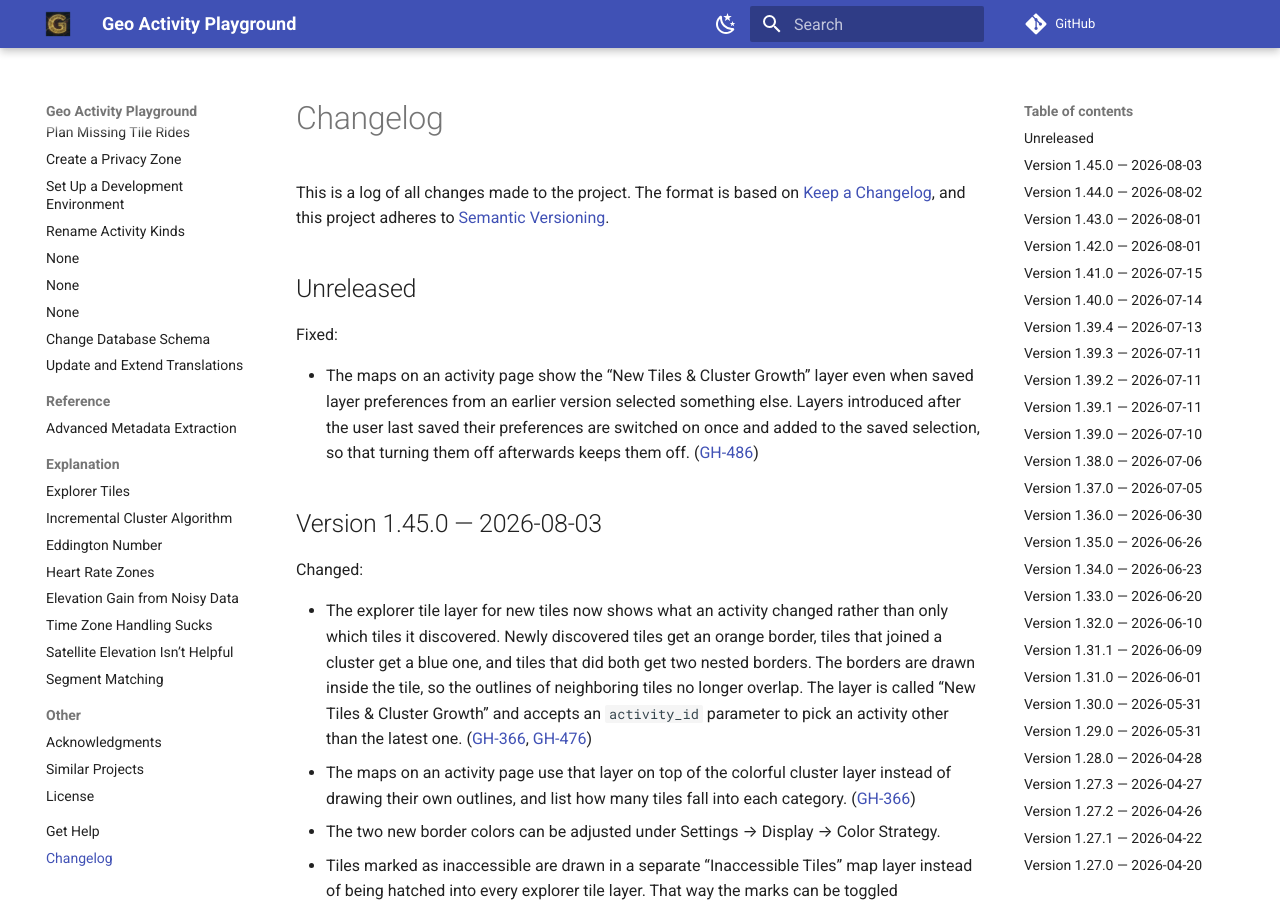
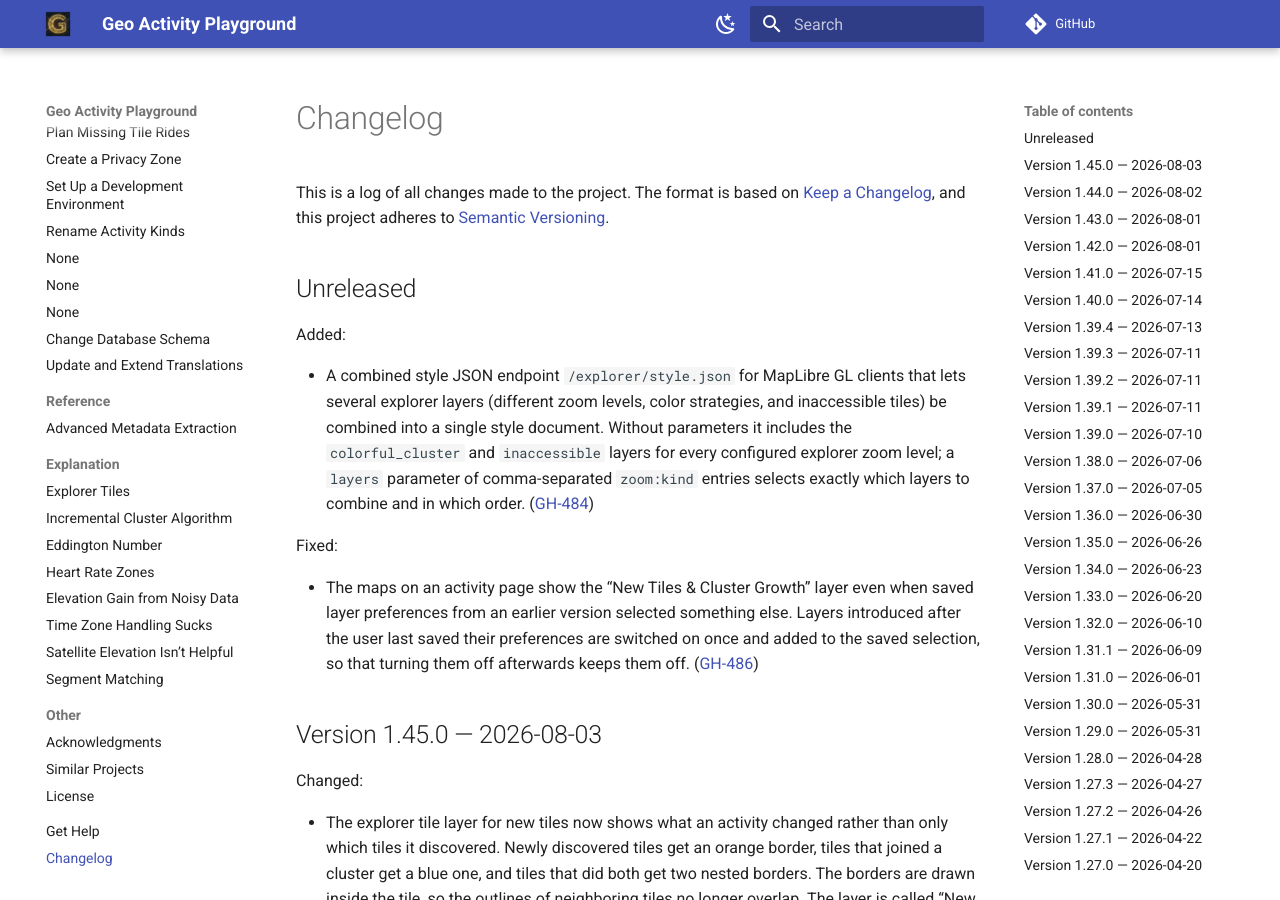
Before and after one commit to martin-ueding/geo-activity-playground, an MkDocs documentation site: the page built from docs/changelog.md, in a window 1280 px wide and 900 px high. Built offline with MkDocs 1.6.1 and Material for MkDocs 9.7.7, drawn with Linux system fonts in a browser that asks for light colours; comment, search, counter and statistics services are not loaded.

Commit message:
docs: add changelog entry for the combined explorer style JSON endpoint
Refs: GH-484

```diff
--- a/docs/changelog.md
+++ b/docs/changelog.md
@@ -16,6 +16,10 @@ Types of changes
 <!-- next version below this line -->
 
 ## Unreleased
+
+Added:
+
+- A combined style JSON endpoint `/explorer/style.json` for MapLibre GL clients that lets several explorer layers (different zoom levels, color strategies, and inaccessible tiles) be combined into a single style document. Without parameters it includes the `colorful_cluster` and `inaccessible` layers for every configured explorer zoom level; a `layers` parameter of comma-separated `zoom:kind` entries selects exactly which layers to combine and in which order. ([GH-484](https://github.com/martin-ueding/geo-activity-playground/issues/484))
 
 Fixed:
 
```
